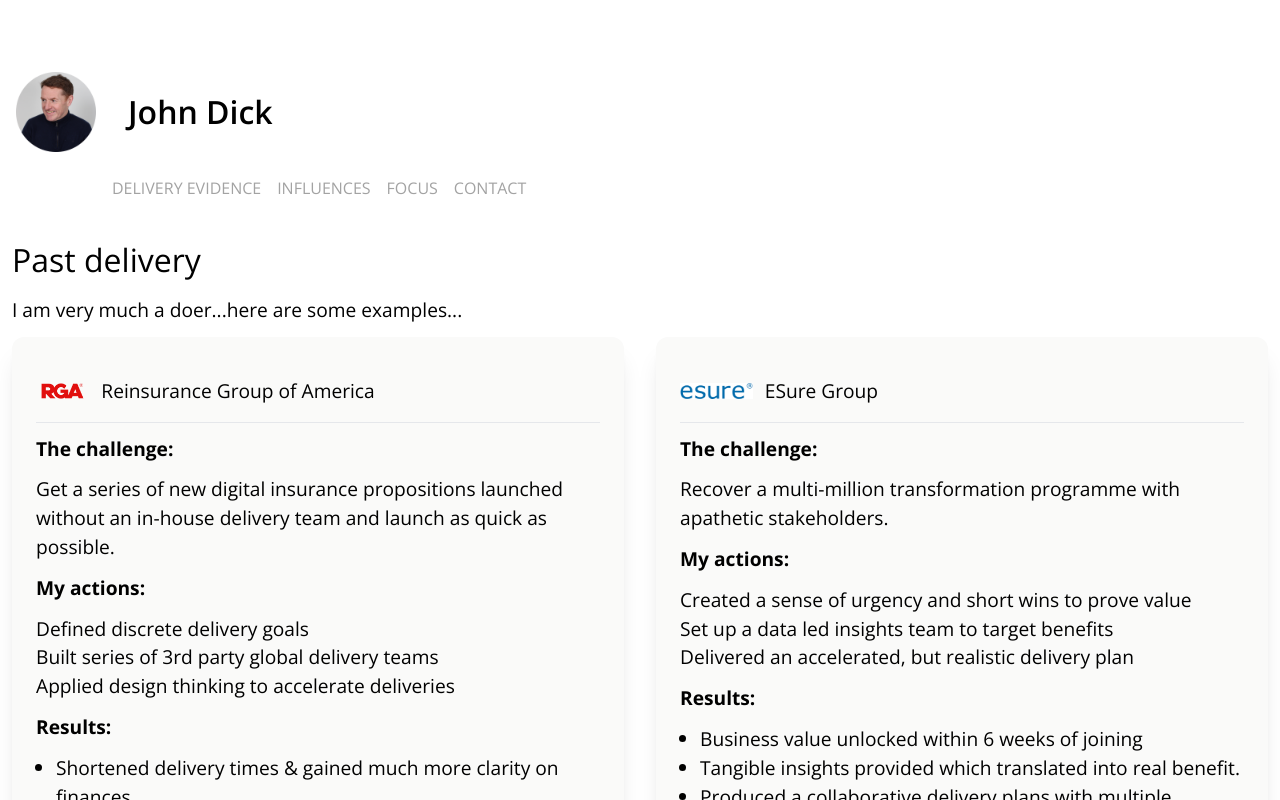
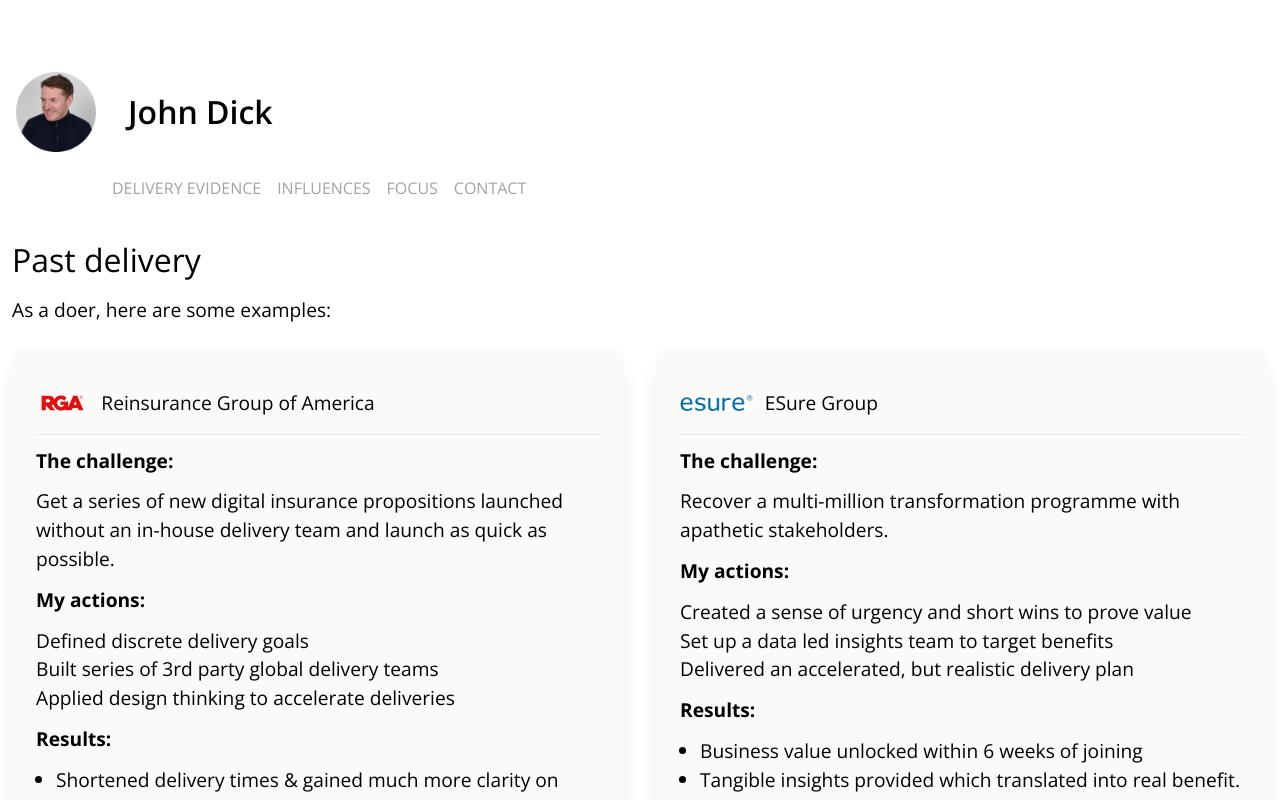
Before and after one commit to johndck/johndickmev2, a React (Vite) app: page /evidence in a window 1280 px wide. Shown: the top 800 px of the page. Built offline with nearby package versions, Linux system fonts and the light colour scheme.

Commit message:
added a loading transition

```diff
--- a/src/components/homehero.jsx
+++ b/src/components/homehero.jsx
@@ -1,6 +1,21 @@
+import { useState } from "react";
+import { useEffect } from "react";
+
 function Homehero() {
+  const [opacity, setOpacity] = useState(0);
+
+  useEffect(() => {
+    const timer = setTimeout(() => {
+      setOpacity(1);
+    }, 200);
+    return () => clearTimeout(timer);
+  }, []);
+
   return (
-    <div className="p-3">
+    <div
+      className="p-3"
+      style={{ transition: "opacity 0.5s ease-in-out", opacity: opacity }}
+    >
       <h1 className="text-h1 font-opensans mt-2 mb-6">Who am I?</h1>
       <p className="text-p font-opensans mt-3">
         I am{" "}
--- a/src/pages/evidence.jsx
+++ b/src/pages/evidence.jsx
@@ -13,8 +13,8 @@ function Evidence() {
           <div className="container sm:mx-auto sm:max-w-4/5 md:mx-auto md:max-w-4/5 lg:mx-auto lg:max-w-4/5 xl:mx-auto xl:w-9/10 xl:max-w-1280">
             <div className="p-3">
               <h3 className="text-h3 font-opensans">Past delivery</h3>
-              <p className="text-p font-opensans mt-3 mb-3">
-                I am very much a doer...here are some examples...
+              <p className="text-p font-opensans mt-3 mb-6">
+                As a doer, here are some examples:
               </p>
 
               <div className="rounded-xl">
```
